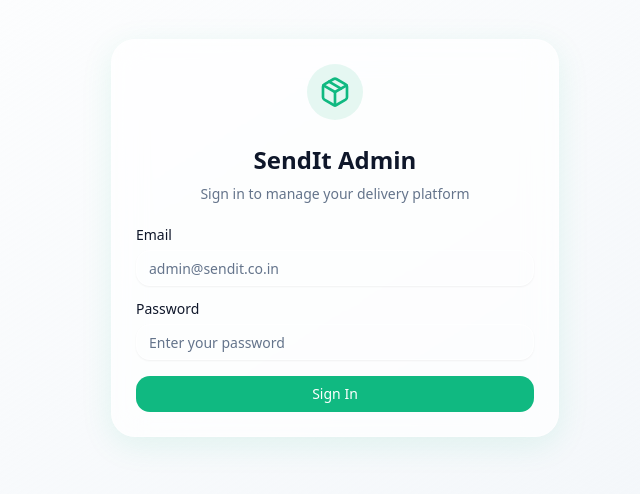
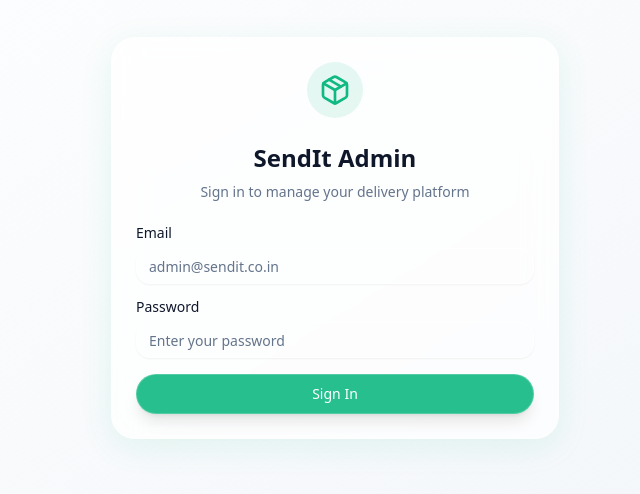
Before and after one commit to Nivs4796/SendIt, a Next.js app in the folder admin/: page /login in a window 1280 px wide. Shown: the part 162-656 px from the top of the page, without its empty margins (305-945 px from the left). Built offline with nearby package versions, Linux system fonts and the light colour scheme; no server answers.

Commit message:
feat(admin): Update Button component with glass variants and emerald styling

```diff
--- a/admin/src/components/ui/button.tsx
+++ b/admin/src/components/ui/button.tsx
@@ -5,30 +5,33 @@ import { cva, type VariantProps } from "class-variance-authority"
 import { cn } from "@/lib/utils"
 
 const buttonVariants = cva(
-  "inline-flex items-center justify-center gap-2 whitespace-nowrap rounded-md text-sm font-medium transition-all disabled:pointer-events-none disabled:opacity-50 [&_svg]:pointer-events-none [&_svg:not([class*='size-'])]:size-4 shrink-0 [&_svg]:shrink-0 outline-none focus-visible:border-ring focus-visible:ring-ring/50 focus-visible:ring-[3px] aria-invalid:ring-destructive/20 dark:aria-invalid:ring-destructive/40 aria-invalid:border-destructive",
+  "inline-flex items-center justify-center gap-2 whitespace-nowrap rounded-xl text-sm font-medium transition-all duration-200 disabled:pointer-events-none disabled:opacity-50 [&_svg]:pointer-events-none [&_svg:not([class*='size-'])]:size-4 shrink-0 [&_svg]:shrink-0 outline-none focus-visible:ring-2 focus-visible:ring-ring/50 focus-visible:ring-offset-2 aria-invalid:ring-destructive/20 dark:aria-invalid:ring-destructive/40 aria-invalid:border-destructive",
   {
     variants: {
       variant: {
-        default: "bg-primary text-primary-foreground hover:bg-primary/90",
+        default:
+          "bg-primary text-primary-foreground shadow-lg hover:bg-primary/90 hover:shadow-xl hover:shadow-primary/25 glass-button",
         destructive:
-          "bg-destructive text-white hover:bg-destructive/90 focus-visible:ring-destructive/20 dark:focus-visible:ring-destructive/40 dark:bg-destructive/60",
+          "bg-destructive text-white shadow-lg hover:bg-destructive/90 hover:shadow-xl hover:shadow-destructive/25",
         outline:
-          "border bg-background shadow-xs hover:bg-accent hover:text-accent-foreground dark:bg-input/30 dark:border-input dark:hover:bg-input/50",
+          "border border-primary/30 bg-transparent text-primary hover:bg-primary/10 hover:border-primary",
         secondary:
-          "bg-secondary text-secondary-foreground hover:bg-secondary/80",
+          "bg-secondary text-secondary-foreground shadow hover:bg-secondary/80",
         ghost:
-          "hover:bg-accent hover:text-accent-foreground dark:hover:bg-accent/50",
+          "hover:bg-primary/10 hover:text-primary",
         link: "text-primary underline-offset-4 hover:underline",
+        glass:
+          "glass-card border-primary/20 text-foreground hover:border-primary hover:bg-primary/5",
       },
       size: {
-        default: "h-9 px-4 py-2 has-[>svg]:px-3",
-        xs: "h-6 gap-1 rounded-md px-2 text-xs has-[>svg]:px-1.5 [&_svg:not([class*='size-'])]:size-3",
-        sm: "h-8 rounded-md gap-1.5 px-3 has-[>svg]:px-2.5",
-        lg: "h-10 rounded-md px-6 has-[>svg]:px-4",
-        icon: "size-9",
-        "icon-xs": "size-6 rounded-md [&_svg:not([class*='size-'])]:size-3",
-        "icon-sm": "size-8",
-        "icon-lg": "size-10",
+        default: "h-10 px-5 py-2 has-[>svg]:px-4",
+        xs: "h-7 gap-1 rounded-lg px-3 text-xs has-[>svg]:px-2 [&_svg:not([class*='size-'])]:size-3",
+        sm: "h-9 rounded-lg gap-1.5 px-4 has-[>svg]:px-3",
+        lg: "h-12 rounded-xl px-8 text-base has-[>svg]:px-6",
+        icon: "size-10",
+        "icon-xs": "size-7 rounded-lg [&_svg:not([class*='size-'])]:size-3",
+        "icon-sm": "size-9 rounded-lg",
+        "icon-lg": "size-12 rounded-xl",
       },
     },
     defaultVariants: {
```
